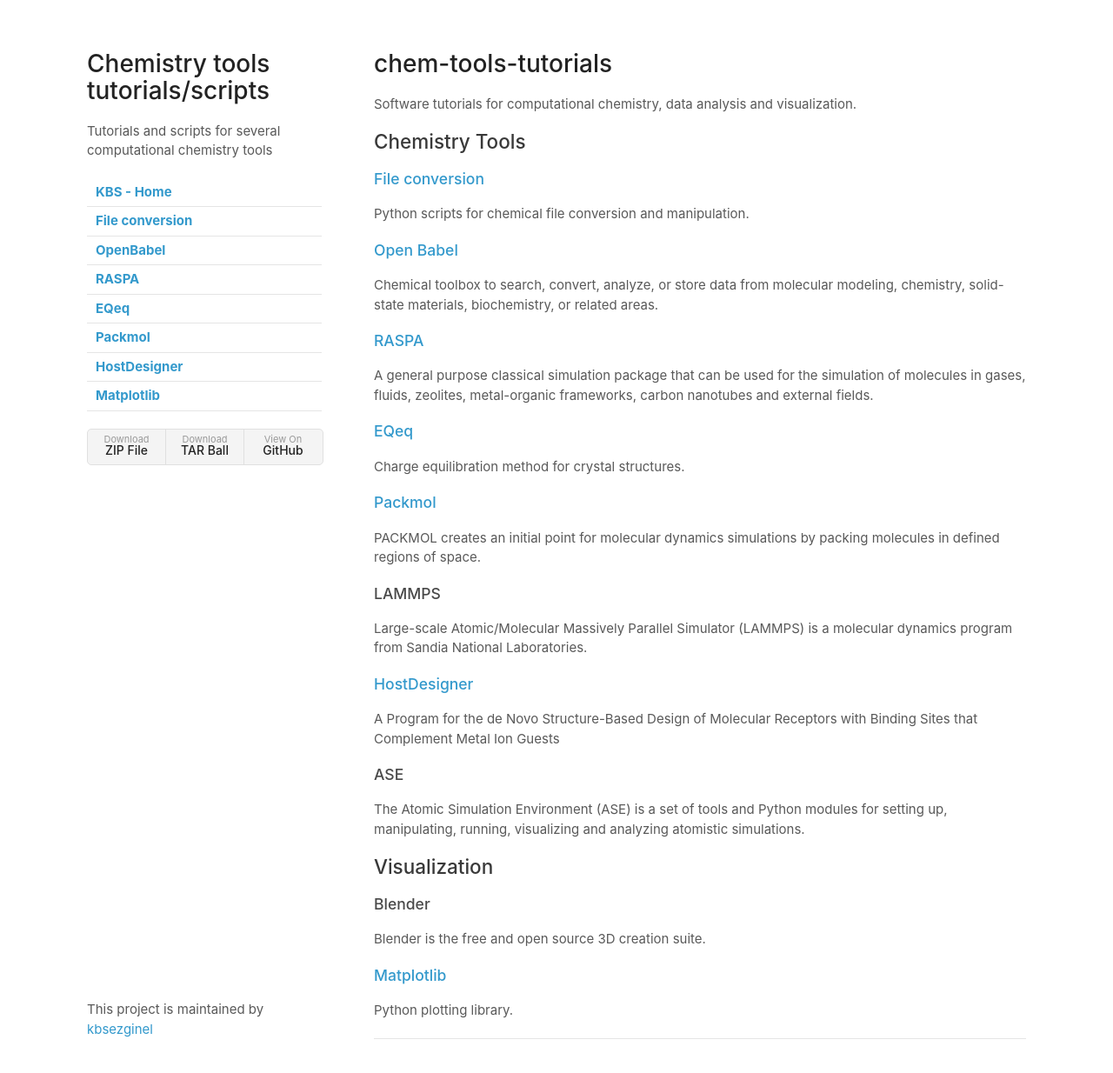
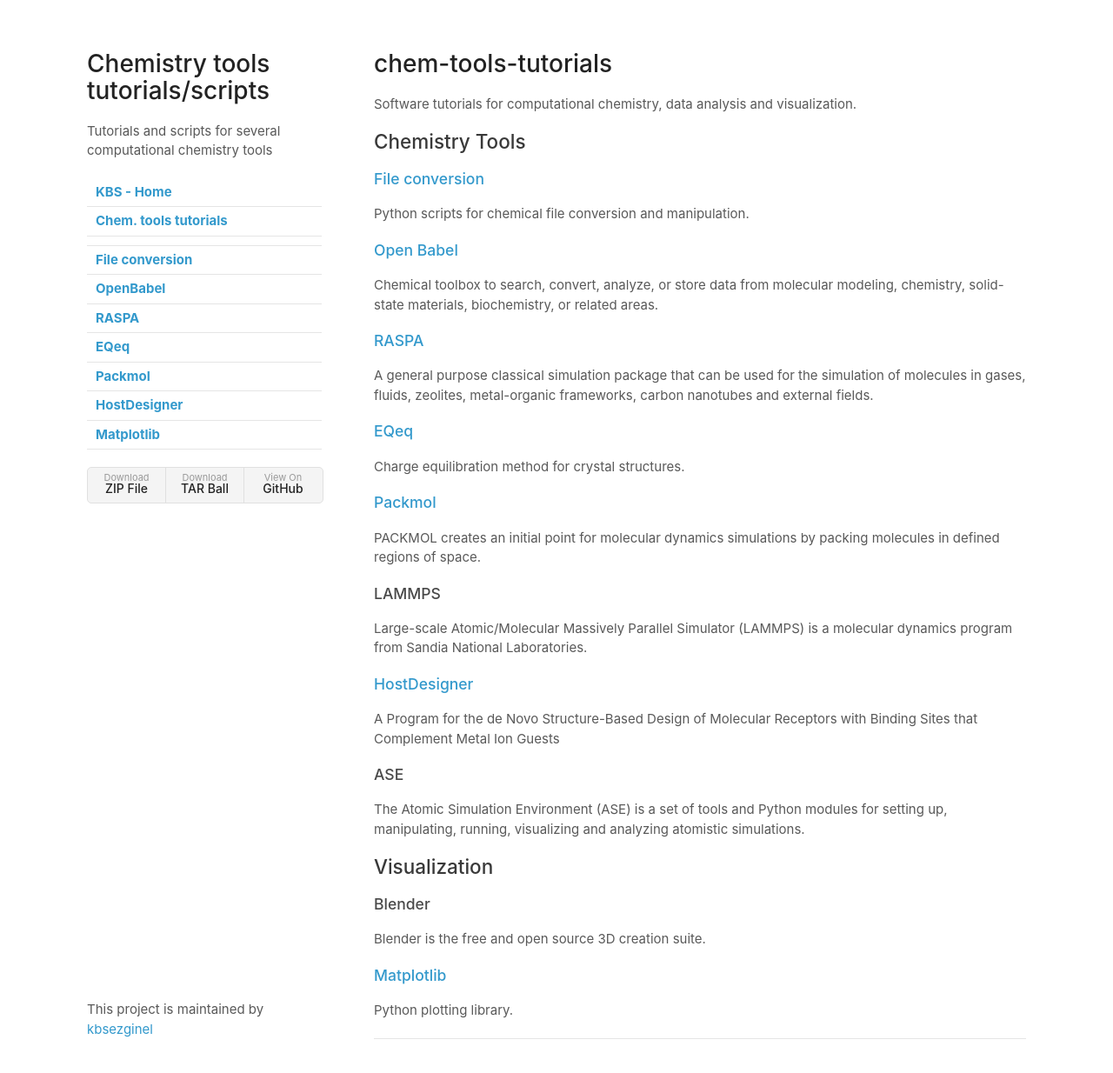
Before and after one commit to kbsezginel/chem-tools-tutorials, a Jekyll site: the page built from README.md, in a window 1280 px wide and 1265 px high. Shown: the top 1234 px of the window at 87% size. Built offline with Jekyll 4.4.1, drawn with Linux system fonts in a browser that asks for light colours; our own code applies the rules of GitHub Pages for plain Markdown files.

```diff
--- a/_config.yml
+++ b/_config.yml
@@ -5,6 +5,8 @@ show_downloads: True
 navigation:
   - title: KBS - Home
     url: http://kbsezginel.github.io
+  - title: Chem. tools tutorials
+  - url: /
   - title: File conversion
     url: file-conversion
   - title: OpenBabel
--- a/_layouts/default.html
+++ b/_layouts/default.html
@@ -19,7 +19,11 @@
 
         <table>
           {% for nav in site.navigation %}
-            <tr><th><a href="{{ nav.url }}">{{ nav.title }}</a></th></tr>
+            {% if nav.url contains "://" %}
+              <tr><th><a href="{{ nav.url }}">{{ nav.title }}</a></th></tr>
+            {% else %}
+              <tr><th><a href="{{ nav.url | relative_url }}">{{ nav.title }}</a></th></tr>
+            {% endif %}
           {% endfor %}
         </table>
 
```
